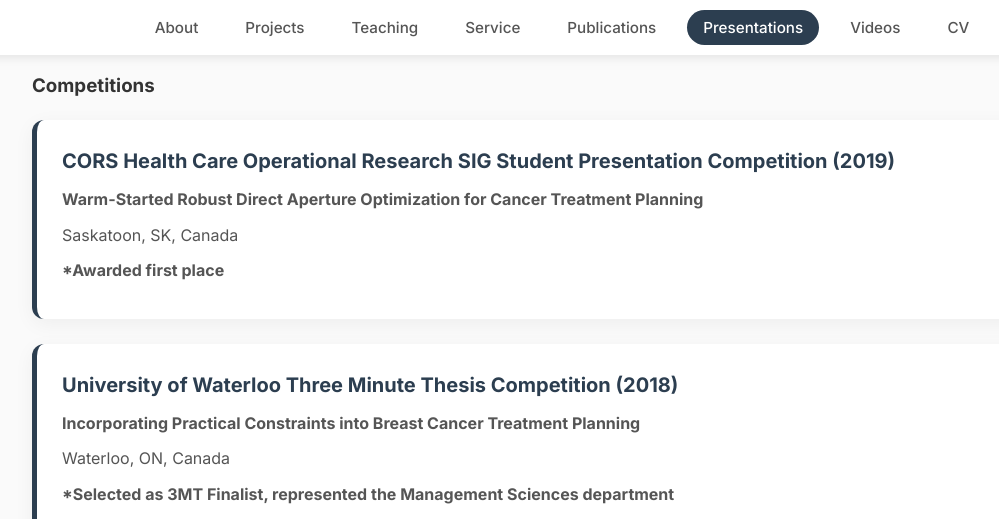
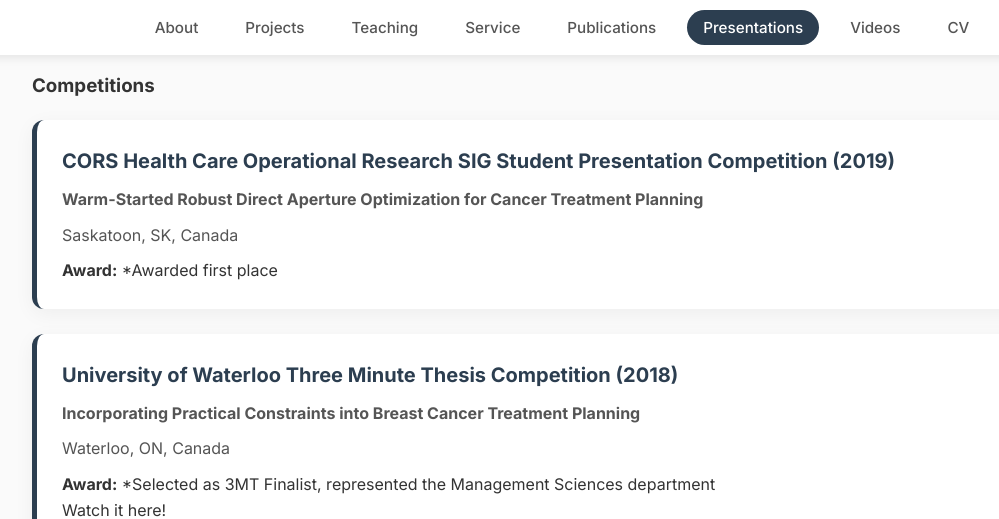
Before and after one commit to DaniRip/DaniRip.github.io, a Jekyll site: the page built from presentations.md, in a window 1280 px wide and 900 px high, scrolled down 1599 px, cut to the strip 0-519 px from the top of the window. Shown: the whole strip, without its empty margins (78-1077 px from the left). Built offline with Jekyll 4.4.1, drawn with Linux system fonts in a browser that asks for light colours.

Commit message:
Update presentations.md

```diff
--- a/presentations.md
+++ b/presentations.md
@@ -36,7 +36,11 @@
     {% if comp.title %}<p><strong>{{ comp.title }}</strong></p>{% endif %}
     {% if comp.location %}<p>{{ comp.location }}</p>{% endif %}
     <!-- {% if comp.link %}<p><a href="{{ comp.link }}" target="_blank">{{ comp.link_text }}</a></p>{% endif %} -->
-    {% if comp.award %}<p><strong>{{ comp.award }}</strong></p>{% endif %}
+    {% if comp.award %}
+    <div class="award-callout">
+        <strong>Award:</strong> {{ comp.award }}
+    </div>
+    {% endif %}
     {% if comp.youtube_id %}
     Watch it here!
     <div class="video-container">
```
